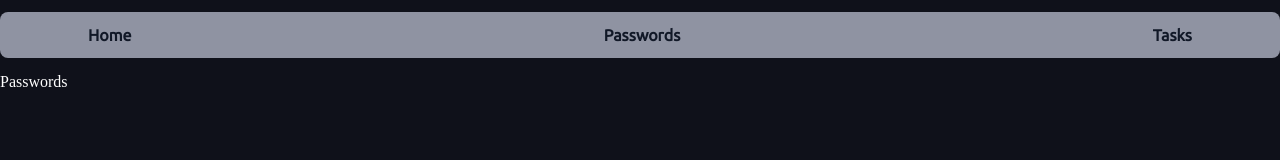
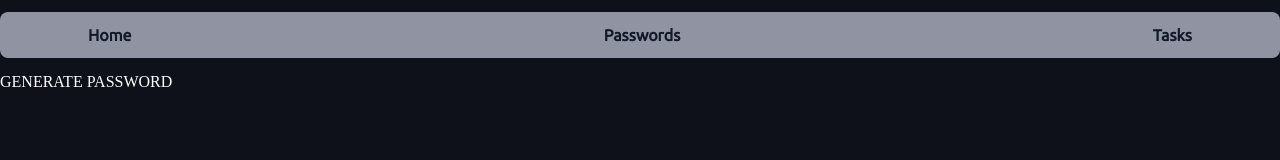
Before and after one commit to ahlaulhee/timewise, a Next.js app: page /passwords in a window 1280 px wide. Shown: the top 160 px of the page. Built offline with nearby package versions, Linux system fonts and the light colour scheme.

Commit message:
feat<client>:password generator function

```diff
--- a/package.json
+++ b/package.json
@@ -14,6 +14,7 @@
     "@types/react": "18.2.20",
     "@types/react-dom": "18.2.7",
     "autoprefixer": "10.4.15",
+    "crypto-js": "^4.1.1",
     "dotenv": "^16.3.1",
     "eslint": "8.47.0",
     "eslint-config-next": "13.4.19",
@@ -25,5 +26,9 @@
     "react-icons": "^4.11.0",
     "tailwindcss": "3.3.3",
     "typescript": "5.1.6"
+  },
+  "devDependencies": {
+    "@types/crypto-js": "^4.1.2",
+    "@types/randomstring": "^1.1.8"
   }
 }
--- a/src/app/passwords/page.tsx
+++ b/src/app/passwords/page.tsx
@@ -1,3 +1,26 @@
+"use client";
+
+import { generatePassword } from "@/utils/generatePassword";
+import { useState } from "react";
+
 export default function Passwords() {
-  return <div>Passwords</div>;
+  const [generatedPassword, setGeneratedPassword] = useState("");
+  return (
+    <div>
+      <button
+        onClick={() =>
+          setGeneratedPassword(
+            generatePassword(
+              "ahlaulhe@gmail.com",
+              "raccoonferretgamingglasses",
+              "testing"
+            )
+          )
+        }
+      >
+        GENERATE PASSWORD
+      </button>
+      <p>{generatedPassword}</p>
+    </div>
+  );
 }
--- /dev/null
+++ b/src/utils/generatePassword.ts
@@ -0,0 +1,24 @@
+import cryptojs from "crypto-js";
+
+const symbols = "!@#$%^&*()";
+
+export const generatePassword = (
+  gmail: string,
+  masterpassword: string,
+  keyword: string
+) => {
+  const data = gmail + masterpassword + keyword;
+  const hash = cryptojs.SHA256(data).toString(cryptojs.enc.Base64);
+  const characters = hash.match(/[a-z]+/gi)?.join("") || "";
+  const numbers = hash.match(/\d+/g)?.join("") || "";
+  //   const specialCharacters = hash.match(/[^a-z\d]+/gi)?.join("") || "";
+
+  if (characters.length < 12 || !numbers.length) {
+    return "The hashed info doesn't contain enough characters to generate a secure password.";
+  }
+
+  const password =
+    characters.slice(0, 12) + numbers[0] + symbols[Number(numbers[0])];
+
+  return password;
+};
```
Also changed, not shown: 1 other file (tests, documents, lock files or other folders).
